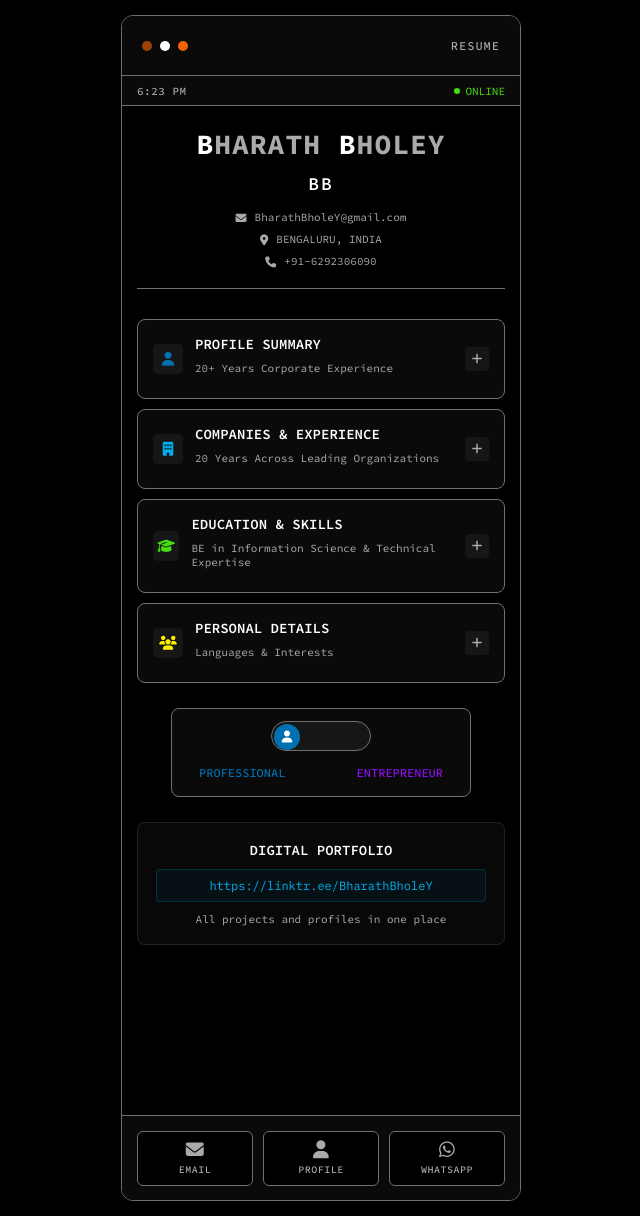
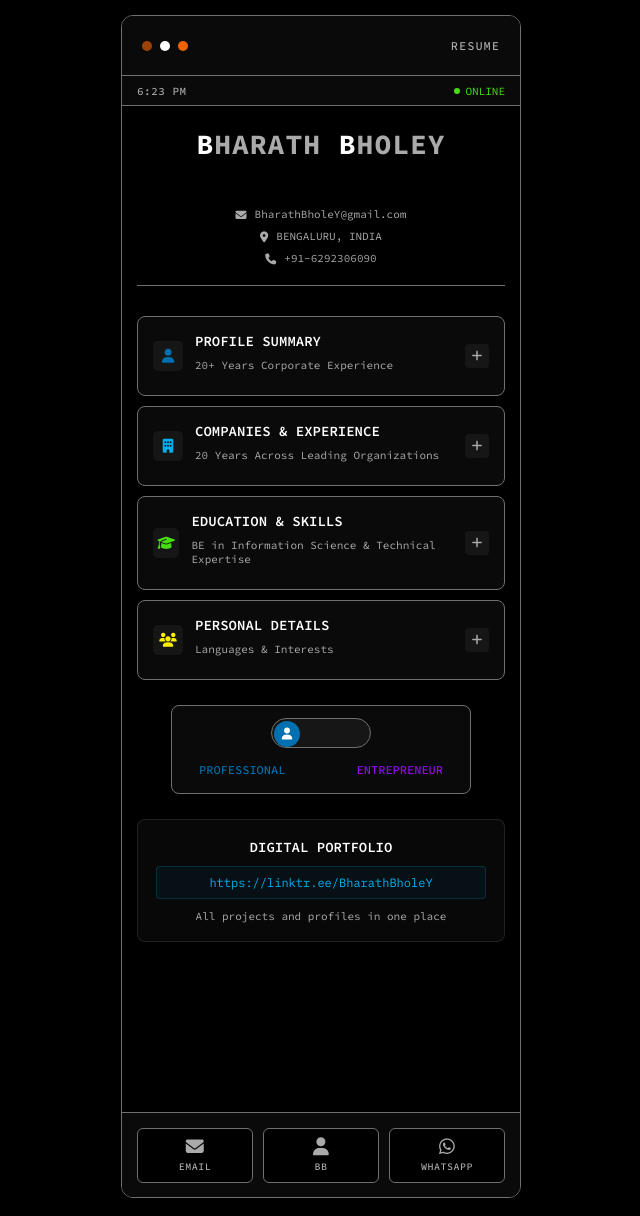
Before and after one commit to IPNOTEC/BharathBholeY, a plain HTML site: page index.html in a window 1280 px wide. Shown: the whole page, without its empty margins (319-959 px from the left). Drawn offline with Linux system fonts and the light colour scheme.

Commit message:
Update profile display and change titles

```diff
--- a/index.html
+++ b/index.html
@@ -724,7 +724,7 @@
                         <span class="white-b">B</span><span class="grey-text">HARATH </span>
                         <span class="white-b">B</span><span class="grey-text">HOLEY</span>
                     </div>
-                    <div class="profile-bb">BB</div>
+                    <div class="profile-bb"></div>BHARAT
                     <div class="contact-info">
                         <div class="contact-line">
                             <i class="fas fa-envelope"></i>
@@ -782,7 +782,7 @@
 
             <a class="action-btn profile" href="https://linktr.ee/BharathBholeY" target="_blank">
                 <i class="fas fa-user"></i>
-                <span>PROFILE</span>
+                <span>BB</span>
             </a>
 
             <a class="action-btn whatsapp" href="https://wa.me/916292306090?text=Hi%20Bharath%2C%20I%20saw%20your%20resume%20and%20would%20like%20to%20connect" target="_blank">
@@ -1046,7 +1046,7 @@
             {
                 id: "e4",
                 icon: "fas fa-globe-asia",
-                title: "BHARAT CULTURE",
+                title: "RWAWE",
                 subtitle: "Sanskrit & Sanathana Dharma",
                 color: "7",
                 content: `
```
